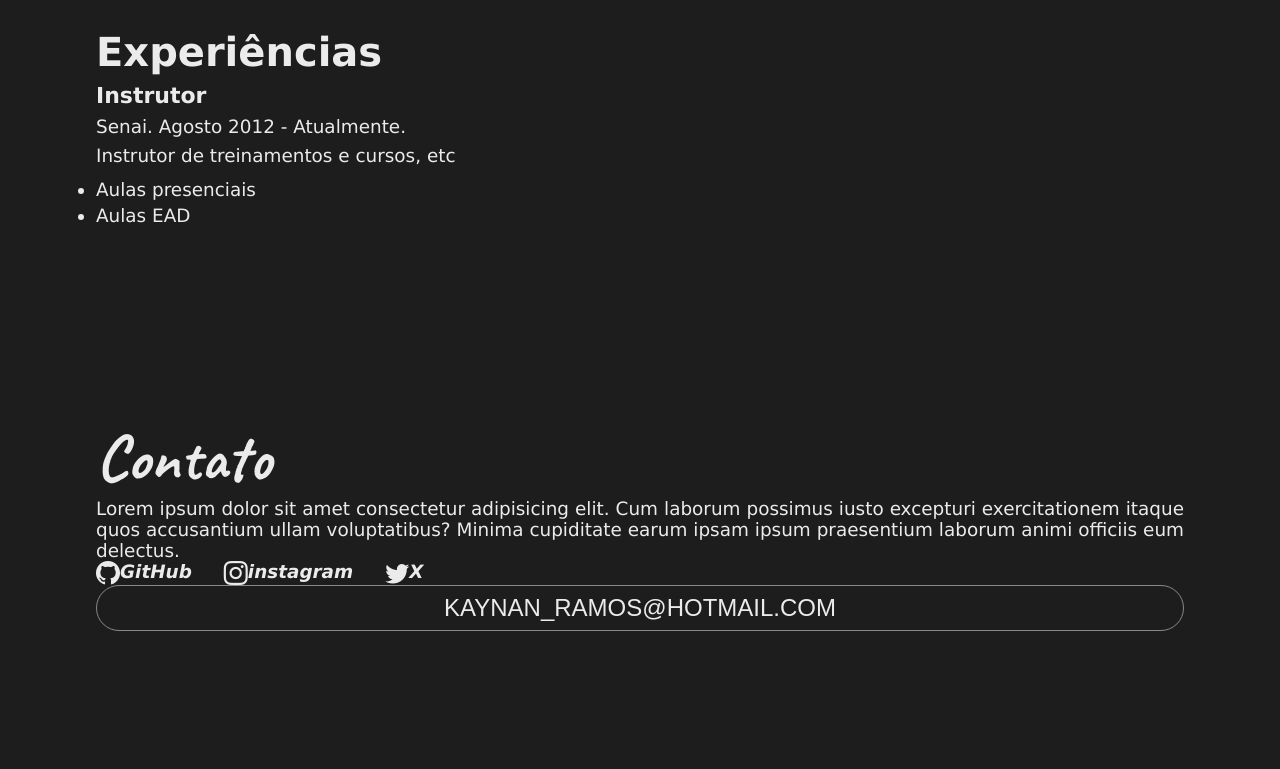
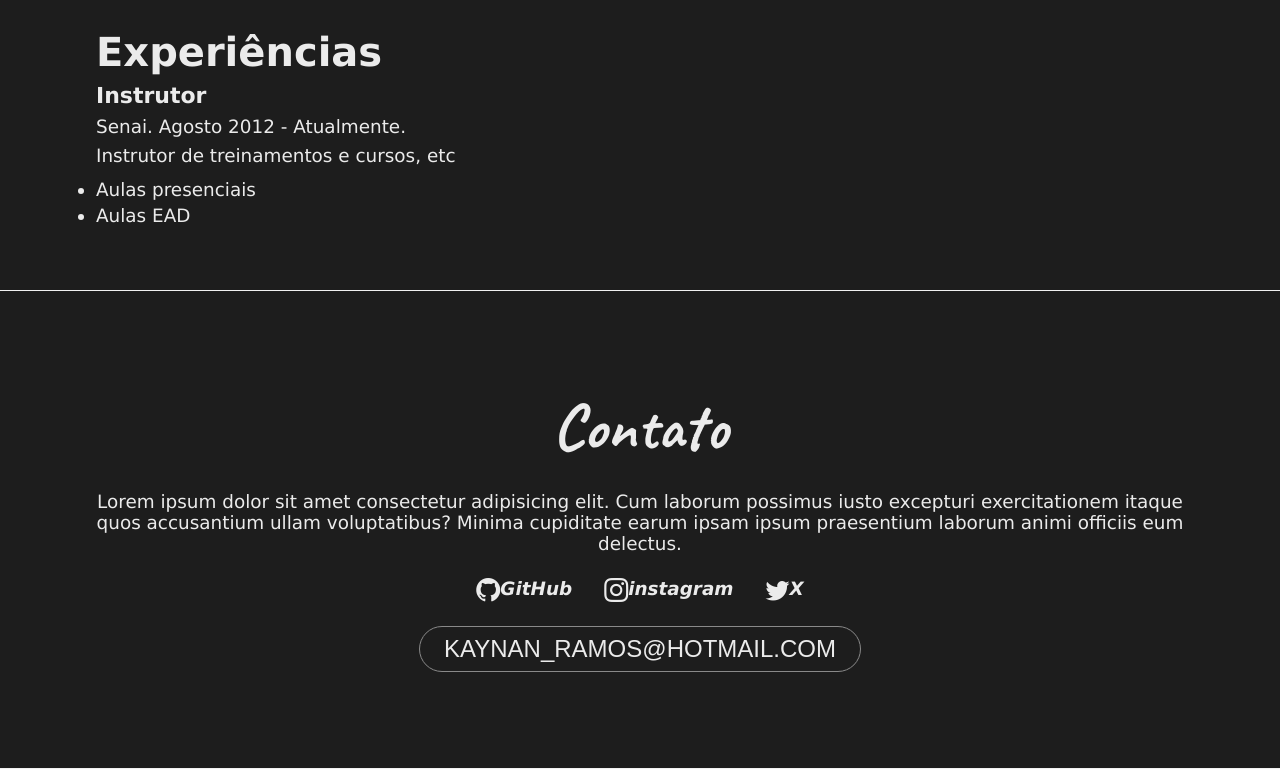
Before and after one commit to KaynanRamos07/front-end-website, a plain HTML site: page index.html in a window 1280 px wide. Shown: the part 3657-4426 px from the top of the page. Before the commit the page ends 4352 px from the top, so only its background shows below. Drawn offline with nearby package versions, Linux system fonts and the light colour scheme.

Commit message:
update final 09/11

```diff
--- a/css/estilo.css
+++ b/css/estilo.css
@@ -11,7 +11,8 @@
 
     --cor-titulo: #c042eb;
     --titulo-accordion:#ececec;
-    --body-accordion:#1f1f1f;;
+    --body-accordion:#1f1f1f;
+    --border-color:#f1f1f1;
 }
 
 :root[data-theme="light"] {
@@ -25,6 +26,7 @@
 
     --titulo-accordion:#1f1f1f;
     --body-accordion:#ececec;
+    --border-color:#1f1f1f;
 }
 
 /* CSS Geral */
@@ -440,6 +442,31 @@ p {
     transform: rotate(180deg);
 }
 
+/* Contato */
+
+.contato {
+    display: flex;
+    flex-direction: column;
+    justify-content: center;
+    align-items: center;
+    gap: 1.5rem;
+    border-top: 1px solid var(--border-color);
+    border-bottom: 1px solid var(--border-color);
+}
+
+.contato p {
+    text-align: center;
+  /*   font-family: ;
+    color: var(); */
+}
+
+.contato .btn {
+    width: auto;
+}
+
+.contato .email {
+    text-transform: uppercase;
+}
 
 
 /* Responsividade Responsivo */
@@ -467,6 +494,9 @@ p {
     }
     #home, .projetos, .sobre, .contato  {
         padding: 8rem 6rem 4rem 6rem;
+    }
+    .contato {
+        padding: 6rem;
     }
 }
 
```
